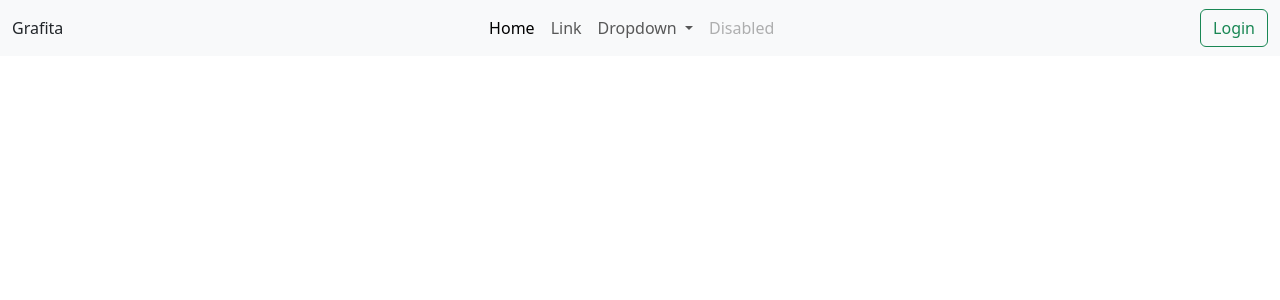
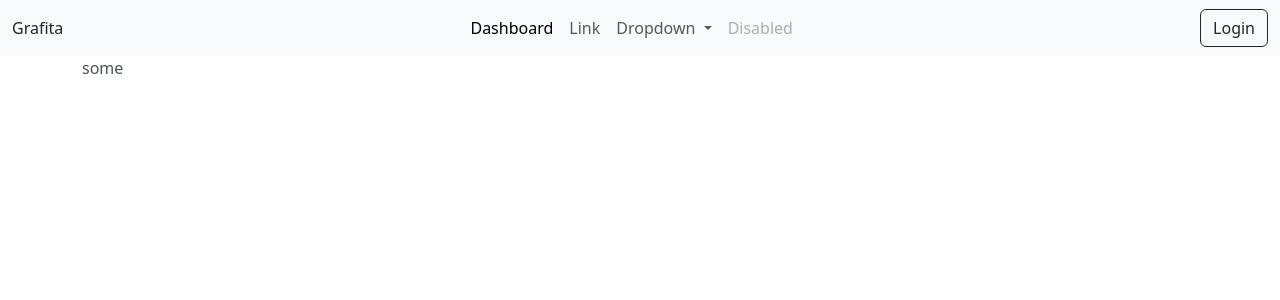
Before and after one commit to 20dinara03/smart-iot-manager-IIS-VUT-FIT, a Django app: page /dashboard/ in a window 1280 px wide. Shown: the top 300 px of the page. Run offline with Django 4.2, Linux system fonts and the light colour scheme.

Commit message:
fix: Update navbar links and improve user auth display

```diff
--- a/src/templates/_base.html
+++ b/src/templates/_base.html
@@ -25,7 +25,7 @@
             <div class="collapse navbar-collapse justify-content-center" id="navbarSupportedContent">
                 <ul class="navbar-nav mb-2 mb-lg-0">
                     <li class="nav-item">
-                        <a class="nav-link active" aria-current="page" href="#">Home</a>
+                        <a class="nav-link active" aria-current="page" href={% url "dashboard" %}>Dashboard</a>
                     </li>
                     <li class="nav-item">
                         <a class="nav-link" href="#">Link</a>
@@ -51,16 +51,26 @@
             </div>
             <div class="justify-content-end">
                 {% if user.is_authenticated %}
-                    <a class="btn btn-outline-success" href={% url 'logout' %}>Logout</a>
+                    <button class="btn btn-primary">
+                    <svg xmlns="http://www.w3.org/2000/svg" width="20" height="20" fill="currentColor"
+                         class="bi bi-person-fill" viewBox="0 0 16 16">
+                        <path d="M3 14s-1 0-1-1 1-4 6-4 6 3 6 4-1 1-1 1H3Zm5-6a3 3 0 1 0 0-6 3 3 0 0 0 0 6Z"></path>
+                    </svg>
+                    {{ user.username }}
+                    </button>
+                    <a class="btn btn-outline-danger" href={% url 'logout' %}>Logout</a>
                 {% else %}
-                    <a class="btn btn-outline-success" href={% url 'login' %}>Login</a>
+                    <a class="btn btn-outline-dark" href={% url 'login' %}>Login</a>
                 {% endif %}
             </div>
         </div>
     </nav>
 {% endblock %}
 
-{% block content %}
-{% endblock %}
+<div class="container-md text-dark-emphasis border-dark">
+    {% block content %}
+        some
+    {% endblock %}
+</div>
 </body>
 </html>
```
